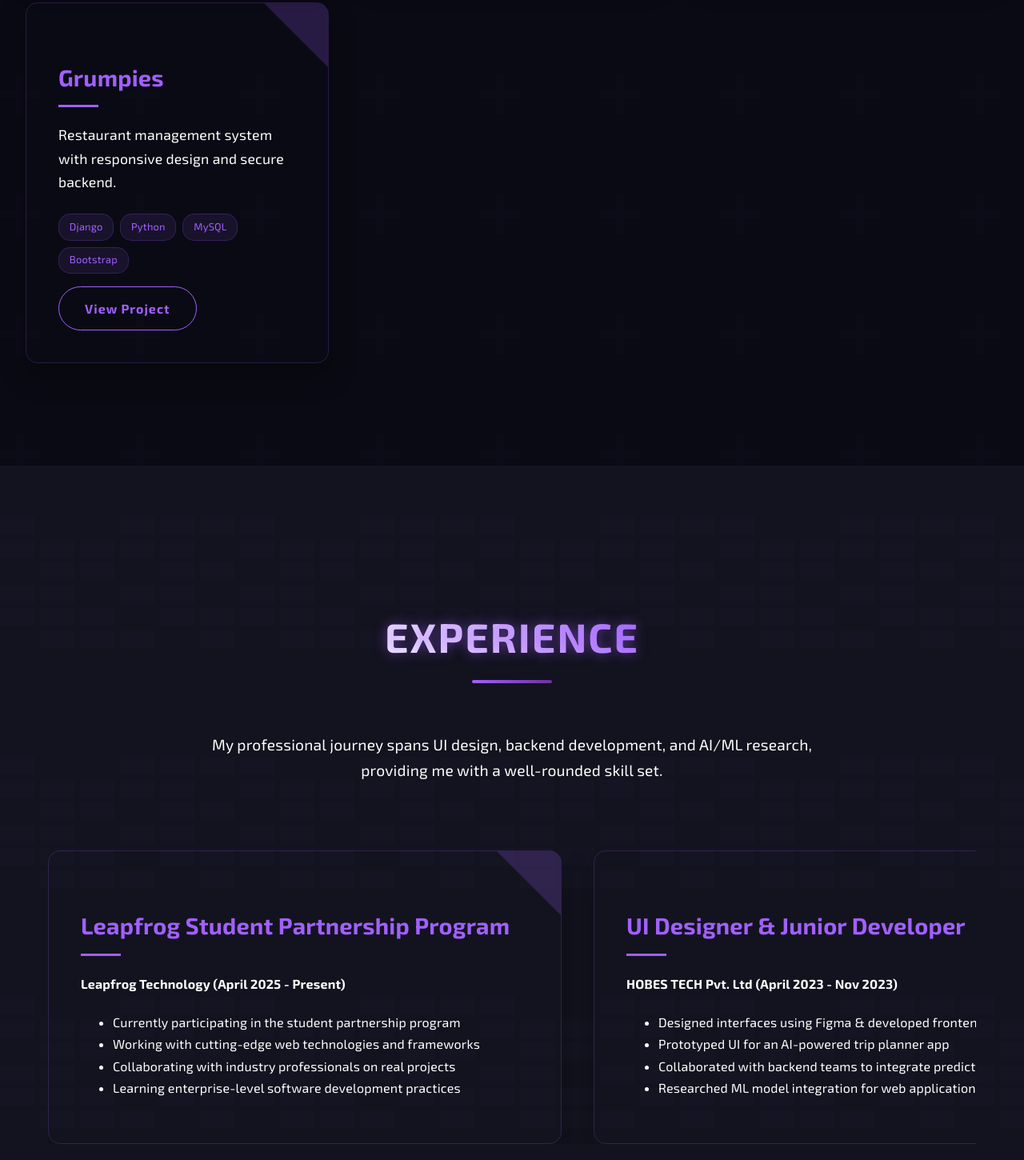
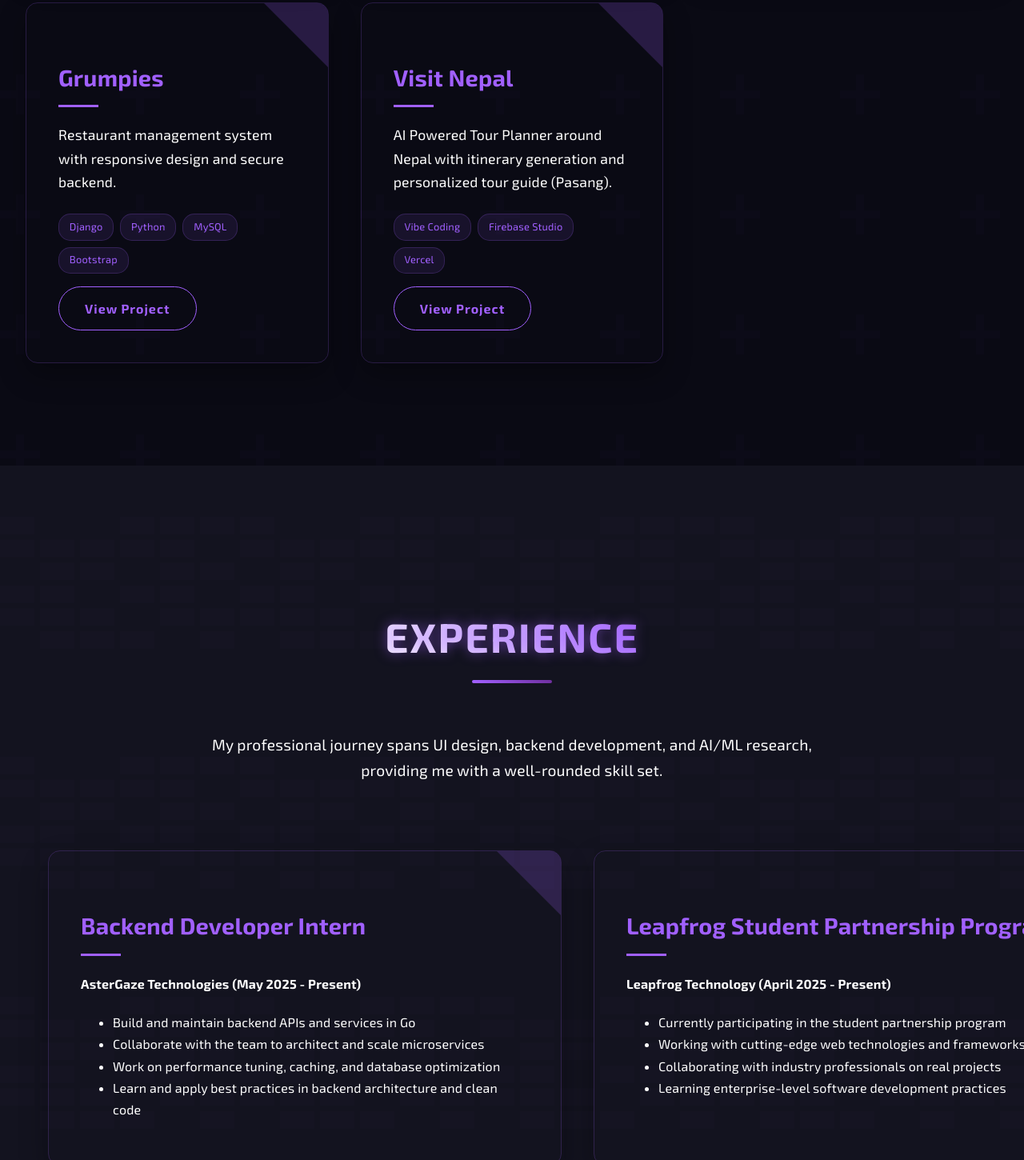
Before and after one commit to Rishav-Upadhaya/Resume, a plain HTML site: page index.html in a window 1280 px wide. Shown: the part 2613-4063 px from the top of the page at 80% size. Drawn offline with Linux system fonts and the light colour scheme.

Commit message:
Updated exp and proj

```diff
--- a/index.html
+++ b/index.html
@@ -1920,7 +1920,7 @@
         position: relative;
         gap: 2.5rem;
         width: 100%;
-        overflow: hidden;
+        /* overflow: hidden; */
         transition: transform 0.6s cubic-bezier(0.4, 0, 0.2, 1);
         transform-style: preserve-3d;
         perspective: 1000px;
@@ -2218,7 +2218,9 @@
         <div class="project-card">
           <h3>Sentiment Analysis</h3>
           <p>
-            Processes IMDB movie reviews and classifies them as positive or negative using classical NLP pipelines and a Logistic Regression model with 88% accuracy.
+            Processes IMDB movie reviews and classifies them as positive or
+            negative using classical NLP pipelines and a Logistic Regression
+            model with 88% accuracy.
           </p>
           <div class="tech-stack">
             <span class="tech-badge">Python</span>
@@ -2230,6 +2232,24 @@
           <a
             href="https://colab.research.google.com/drive/1pdvZTJxgRkIbsRlWvVtw-GZWeuRr6ysv?usp=sharing"
             target="_blank"
+            >View Project</a
+          >
+        </div>
+        <div class="project-card">
+          <h3>DERA</h3>
+          <p>
+            Property rental platform that allows users to list, rent, and manage
+            properties with AI based chatbot assistance.
+          </p>
+          <div class="tech-stack">
+            <span class="tech-badge">Django</span>
+            <span class="tech-badge">Python</span>
+            <span class="tech-badge">OpenAI</span>
+            <span class="tech-badge">PostgreSQL</span>
+            <span class="tech-badge">WebSockets</span>
+            <span class="tech-badge">Bootstrap</span>
+          </div>
+          <a href="https://github.com/Rishav-Upadhaya/DERA" target="_blank"
             >View Project</a
           >
         </div>
@@ -2254,26 +2274,10 @@
           >
         </div>
         <div class="project-card">
-          <h3>DERA</h3>
-          <p>
-            Property rental platform that allows users to list, rent, and manage properties with AI based chatbot assistance.
-          </p>
-          <div class="tech-stack">
-            <span class="tech-badge">Django</span>
-            <span class="tech-badge">Python</span>
-            <span class="tech-badge">OpenAI</span>
-            <span class="tech-badge">PostgreSQL</span>
-            <span class="tech-badge">WebSockets</span>
-            <span class="tech-badge">Bootstrap</span>
-          </div>
-          <a href="https://github.com/Rishav-Upadhaya/DERA" target="_blank"
-            >View Project</a
-          >
-        </div>
-        <div class="project-card">
           <h3>Weather Detector</h3>
           <p>
-            Detecting the Weather Conditions using open weather API KEY with Django Views and Request.
+            Detecting the Weather Conditions using open weather API KEY with
+            Django Views and Request.
           </p>
           <div class="tech-stack">
             <span class="tech-badge">Django</span>
@@ -2338,6 +2342,21 @@
             >View Project</a
           >
         </div>
+        <div class="project-card">
+          <h3>Visit Nepal</h3>
+          <p>
+            AI Powered Tour Planner around Nepal with itinerary generation and
+            personalized tour guide (Pasang).
+          </p>
+          <div class="tech-stack">
+            <span class="tech-badge">Vibe Coding</span>
+            <span class="tech-badge">Firebase Studio</span>
+            <span class="tech-badge">Vercel</span>
+          </div>
+          <a href="https://visitnepal.vercel.app/" target="_blank"
+            >View Project</a
+          >
+        </div>
       </div>
     </section>
 
@@ -2353,12 +2372,33 @@
         </div>
         <div class="experience-grid">
           <div class="experience-card">
+            <h3>Backend Developer Intern</h3>
+            <h4>AsterGaze Technologies (May 2025 - Present)</h4>
+            <ul>
+              <li>Build and maintain backend APIs and services in Go</li>
+              <li>
+                Collaborate with the team to architect and scale microservices
+              </li>
+              <li>
+                Work on performance tuning, caching, and database optimization
+              </li>
+              <li>
+                Learn and apply best practices in backend architecture and clean
+                code
+              </li>
+            </ul>
+          </div>
+          <div class="experience-card">
             <h3>Leapfrog Student Partnership Program</h3>
             <h4>Leapfrog Technology (April 2025 - Present)</h4>
             <ul>
-              <li>Currently participating in the student partnership program</li>
+              <li>
+                Currently participating in the student partnership program
+              </li>
               <li>Working with cutting-edge web technologies and frameworks</li>
-              <li>Collaborating with industry professionals on real projects</li>
+              <li>
+                Collaborating with industry professionals on real projects
+              </li>
               <li>Learning enterprise-level software development practices</li>
             </ul>
           </div>
@@ -2366,17 +2406,24 @@
             <h3>UI Designer & Junior Developer</h3>
             <h4>HOBES TECH Pvt. Ltd (April 2023 - Nov 2023)</h4>
             <ul>
-              <li>Designed interfaces using Figma & developed frontend components</li>
-              <li>Prototyped UI for an AI-powered trip planner app </li>
-              <li>Collaborated with backend teams to integrate predictive
-                models.</li>
+              <li>
+                Designed interfaces using Figma & developed frontend components
+              </li>
+              <li>Prototyped UI for an AI-powered trip planner app</li>
+              <li>
+                Collaborated with backend teams to integrate predictive models.
+              </li>
               <li>Researched ML model integration for web applications</li>
             </ul>
           </div>
         </div>
         <div class="experience-nav">
-          <button id="prevExp" aria-label="Previous experience"><i class="fas fa-chevron-left"></i></button>
-          <button id="nextExp" aria-label="Next experience"><i class="fas fa-chevron-right"></i></button>
+          <button id="prevExp" aria-label="Previous experience">
+            <i class="fas fa-chevron-left"></i>
+          </button>
+          <button id="nextExp" aria-label="Next experience">
+            <i class="fas fa-chevron-right"></i>
+          </button>
         </div>
       </div>
     </section>
@@ -2525,7 +2572,7 @@
           </div>
           <div class="skill-item">
             <i class="fas fa-database fa-3x"></i>
-            <h3>PostgreSQL/<br>SQLite</h3>
+            <h3>PostgreSQL/<br />SQLite</h3>
           </div>
           <div class="skill-item">
             <i class="fas fa-brain fa-3x"></i>
@@ -3168,11 +3215,11 @@
       });
 
       // Add Experience Carousel functionality
-      document.addEventListener('DOMContentLoaded', function() {
-        const experienceGrid = document.querySelector('.experience-grid');
-        const cards = document.querySelectorAll('.experience-card');
-        const prevBtn = document.getElementById('prevExp');
-        const nextBtn = document.getElementById('nextExp');
+      document.addEventListener("DOMContentLoaded", function () {
+        const experienceGrid = document.querySelector(".experience-grid");
+        const cards = document.querySelectorAll(".experience-card");
+        const prevBtn = document.getElementById("prevExp");
+        const nextBtn = document.getElementById("nextExp");
         let currentIndex = 0;
 
         function updateNavButtons() {
@@ -3181,48 +3228,51 @@
         }
 
         function slideCards(direction) {
-          cards.forEach(card => {
-            card.style.opacity = '0';
-            card.classList.add(direction === 'right' ? 'sliding-left' : 'sliding-right');
+          cards.forEach((card) => {
+            card.style.opacity = "0";
+            card.classList.add(
+              direction === "right" ? "sliding-left" : "sliding-right"
+            );
           });
 
           setTimeout(() => {
             const offset = -currentIndex * (cards[0].offsetWidth + 40);
             experienceGrid.style.transform = `translateX(${offset}px)`;
 
-            cards.forEach(card => {
-              card.style.opacity = '1';
-              card.classList.remove('sliding-left', 'sliding-right');
+            cards.forEach((card) => {
+              card.style.opacity = "1";
+              card.classList.remove("sliding-left", "sliding-right");
             });
           }, 300);
 
           updateNavButtons();
         }
 
-        prevBtn.addEventListener('click', () => {
+        prevBtn.addEventListener("click", () => {
           if (currentIndex > 0) {
             currentIndex--;
-            slideCards('left');
+            slideCards("left");
           }
         });
 
-        nextBtn.addEventListener('click', () => {
+        nextBtn.addEventListener("click", () => {
           if (currentIndex < cards.length - 1) {
             currentIndex++;
-            slideCards('right');
+            slideCards("right");
           }
         });
 
         // Initialize animation for first load
-        cards.forEach(card => {
-          card.style.animation = 'cardAppear 0.8s cubic-bezier(0.4, 0, 0.2, 1) forwards';
+        cards.forEach((card) => {
+          card.style.animation =
+            "cardAppear 0.8s cubic-bezier(0.4, 0, 0.2, 1) forwards";
         });
 
         // Initialize button states
         updateNavButtons();
 
         // Update on window resize
-        window.addEventListener('resize', () => {
+        window.addEventListener("resize", () => {
           const offset = -currentIndex * (cards[0].offsetWidth + 40);
           experienceGrid.style.transform = `translateX(${offset}px)`;
         });
```
